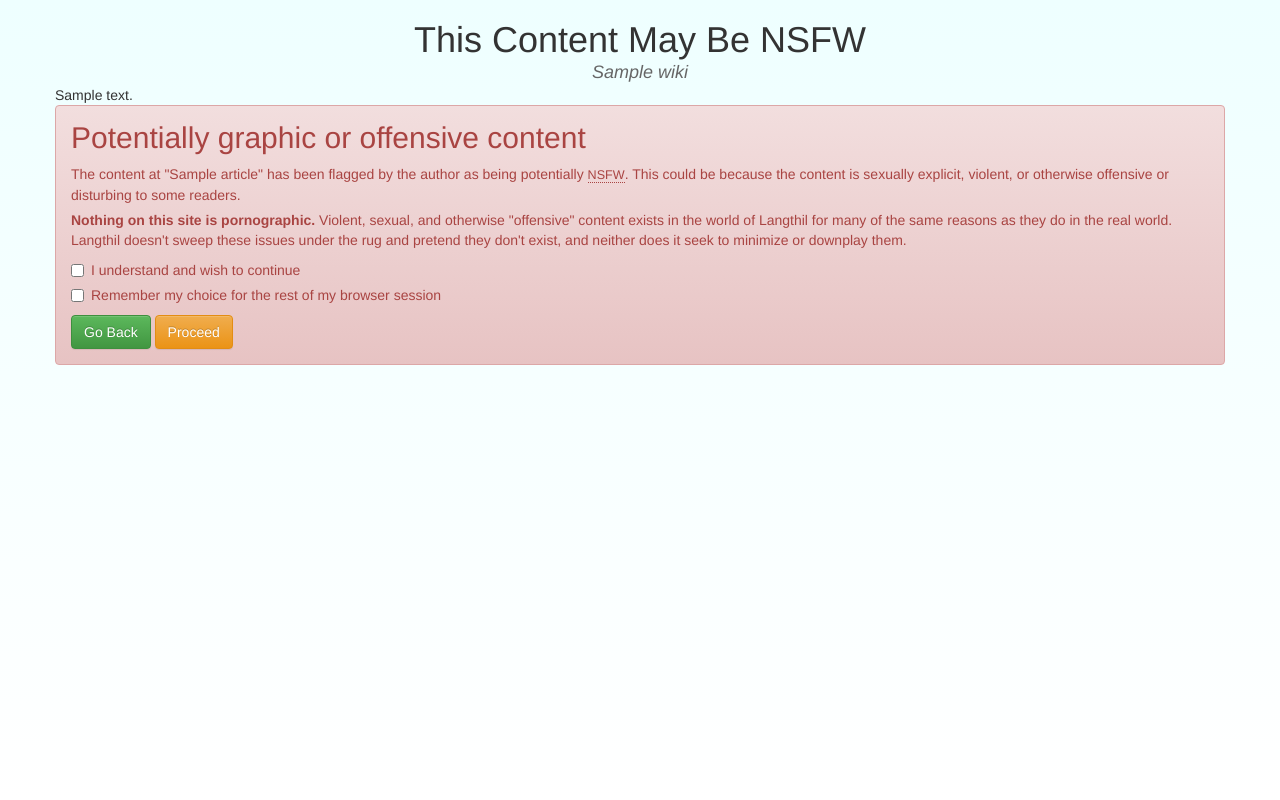
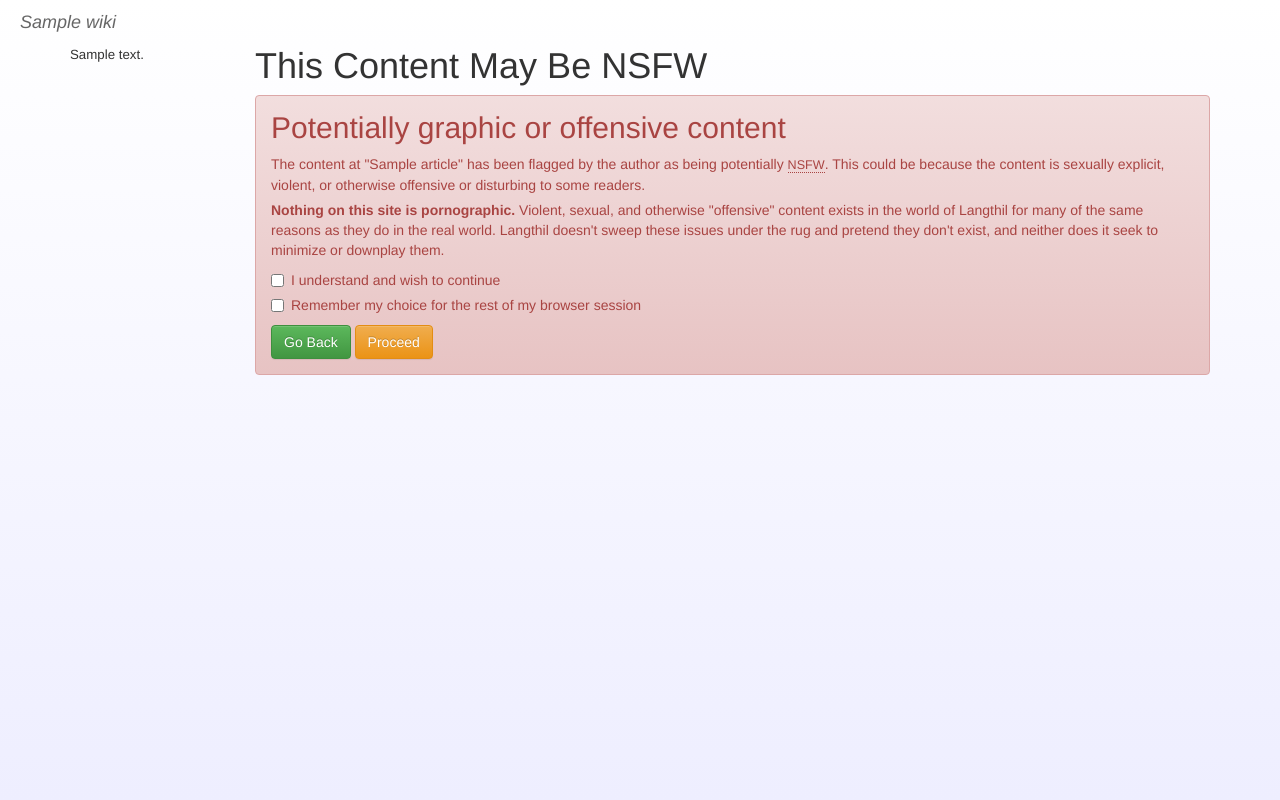
Before and after one commit to Kromey/worldwiki, a Django app: template wiki/templates/wiki/article_nsfw.html in a window 1280 px wide. Run offline with Django 3.2, Linux system fonts and the light colour scheme; the template is opened without the code that fills it: most values are stand-ins (such as "Sample title", 1, 10 or a date in 2020).

Commit message:
Overhaul appearance

```diff
--- a/wiki/static/wiki/wiki.css
+++ b/wiki/static/wiki/wiki.css
@@ -1,34 +1,45 @@
+html, body {
+	height: 100%;
+}
 body {
-	background-image: linear-gradient(to bottom, #eff, #fff);
+	background-image: linear-gradient(to bottom, #fff, #eef);
 	background-attachment: fixed;
 }
-.header {
-	text-align: center;
-}
-span.subheader {
+
+header {
 	display: block;
-	margin-top: -10px;
+	padding: 10px 20px;
 	font-size: 18px;
 	font-weight: 500;
 	font-style: italic;
+}
+header, header a {
 	color: #666;
 }
+header a:hover {
+	color: #666;
+	text-decoration: none;
+}
+
 abbr[title] {
 	text-decoration: none;
 	border-color: inherit;
 }
 
+.container {
+	display: flex;
+	flex-direction: row-reverse;
+	position: relative;
+}
 .content {
-	border-radius: 15px;
-	padding: 15px;
-	margin-top: 15px;
-	box-shadow: 0px 0px 10px #666;
-	background-color: #f0f9fc;
+	flex-grow: 1;
 }
 
 .sidebar {
-	margin-top: 20px;
+	min-width: 175px;
+	max-width: 200px;
 	font-size: 95%;
+	margin-right: 10px;
 }
 .sidebar h1,
 .sidebar h2,
@@ -72,12 +83,12 @@ abbr[title] {
 	text-decoration: none;
 }
 
-.article_content h1:first-child,
-.article_content h2:first-child,
-.article_content h3:first-child,
-.article_content h4:first-child,
-.article_content h5:first-child,
-.article_content h6:first-child
+h1:first-child,
+h2:first-child,
+h3:first-child,
+h4:first-child,
+h5:first-child,
+h6:first-child
 {
 	margin-top: 0;
 }
--- a/wiki/templates/wiki/_base.html
+++ b/wiki/templates/wiki/_base.html
@@ -22,20 +22,18 @@
 		<![endif]-->
 	</head>
 	<body>
-		<div class="header">
-			<h1>{% block header %}Welcome{% endblock %}</h1>
-			{% if wiki.title %}
-			<span class="subheader">{{ wiki.title }}</span>
-			{% endif %}
-		</div>
+		<header>
+			<a href="{% url 'wiki-start' %}">{{ wiki.title | default:'WorldWiki' }}</a>
+		</header>
 
 		<div class="container">
-			<div class="row">
-				<div class="{{ wiki.sidebar.css }}">{{ wiki.sidebar.content }}</div>
-				<div class="{{ wiki.css }} clearfix">
-					{% block content %}Hello, world!{% endblock content %}
-				</div>
+			<div class="content">
+				<h1>{% block header %}Welcome{% endblock %}</h1>
+
+				{% block content %}Hello, world!{% endblock content %}
 			</div>
+
+			<div class="sidebar">{{ wiki.sidebar.content }}</div>
 		</div>
 
 		<!-- jQuery (necessary for Bootstrap's JavaScript plugins) -->
```
